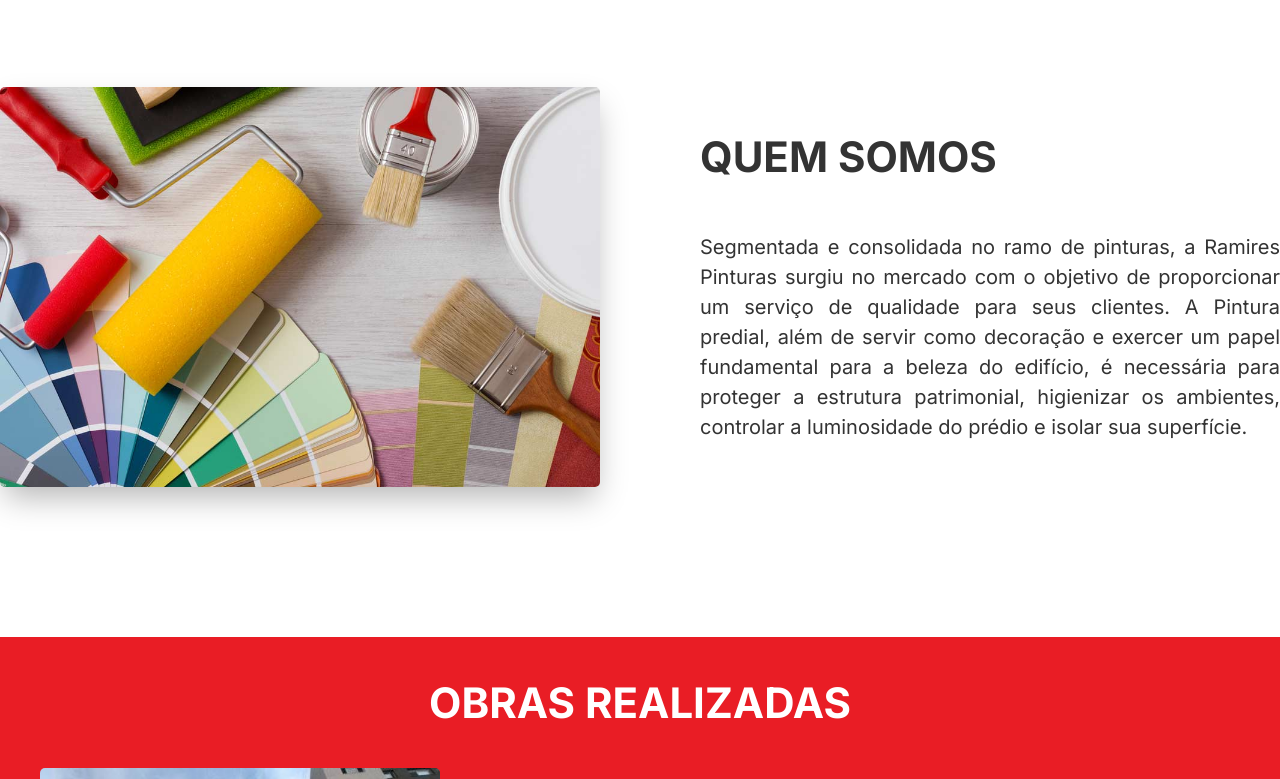
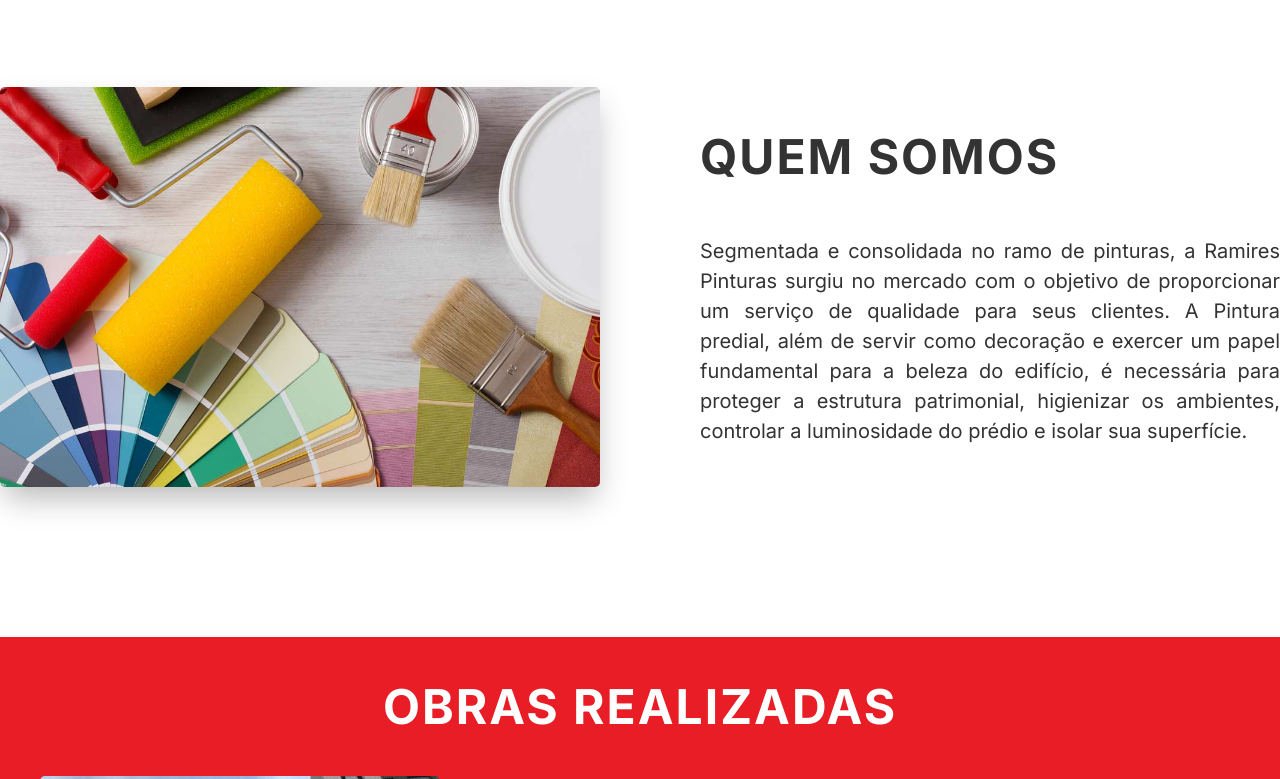
Before and after one commit to natashalimeres/ramires-pinturas, a plain HTML site: page index.html in a window 1280 px wide. Shown: the part 900-1679 px from the top of the page. Drawn offline with Linux system fonts and the light colour scheme.

Commit message:
Adjusting letter spacing

```diff
--- a/styles.css
+++ b/styles.css
@@ -165,7 +165,8 @@ nav li:hover {
 }
 
 .text-wrapper h2 {
-  font-size: 42px;
+  font-size: 48px;
+  letter-spacing: 2px;
   color: #333333;
   padding-bottom: 50px;
   text-transform: uppercase;
@@ -179,7 +180,8 @@ nav li:hover {
 }
 
 .grid-photos h2 {
-  font-size: 42px;
+  font-size: 48px;
+  letter-spacing: 2px;
   color: #ffff;
   padding-bottom: 40px;
   text-transform: uppercase;
@@ -253,7 +255,8 @@ form {
 }
 
 .form-title h2 {
-  font-size: 42px;
+  font-size: 48px;
+  letter-spacing: 2px;
   color: #333333;
   padding: 100px 0px 10px;
   text-transform: uppercase;
```
